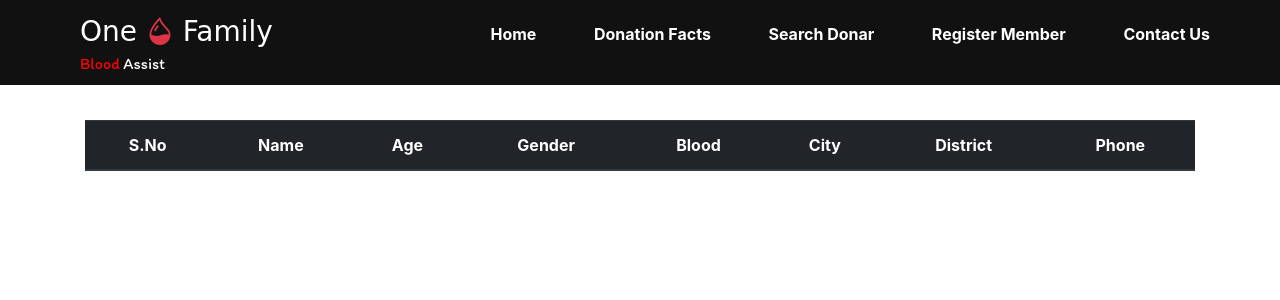
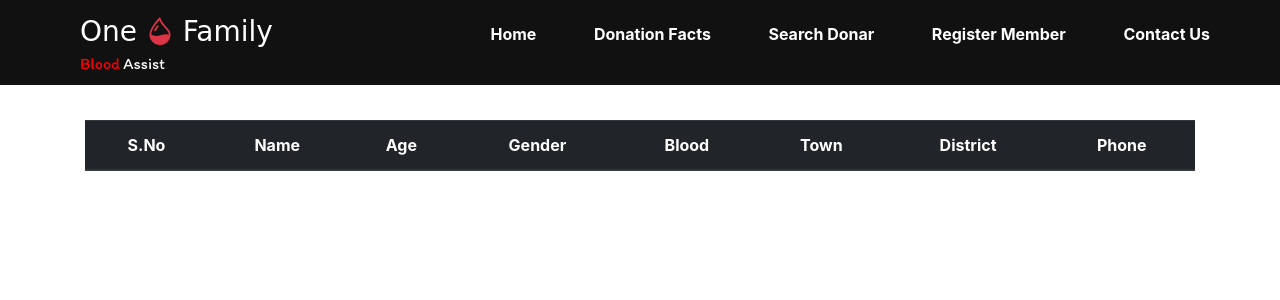
Before and after one commit to Ajjuzz/onefamily, a Django app: page /donar in a window 1280 px wide. Shown: the top 300 px of the page. Run offline with Django 3.2, Linux system fonts and the light colour scheme; data that the repository does not hold is empty; some libraries are stand-ins or nearby versions; some web fonts are replaced.

Commit message:
Update donar.html

```diff
--- a/myapps/templates/app/donar.html
+++ b/myapps/templates/app/donar.html
@@ -14,7 +14,7 @@
                         <th>Age</th>
                         <th>Gender</th>
                         <th>Blood</th>
-                        <th>City</th>
+                        <th>Town</th>
                         <th>District</th>
                         <th>Phone</th>
                     </tr>
```
